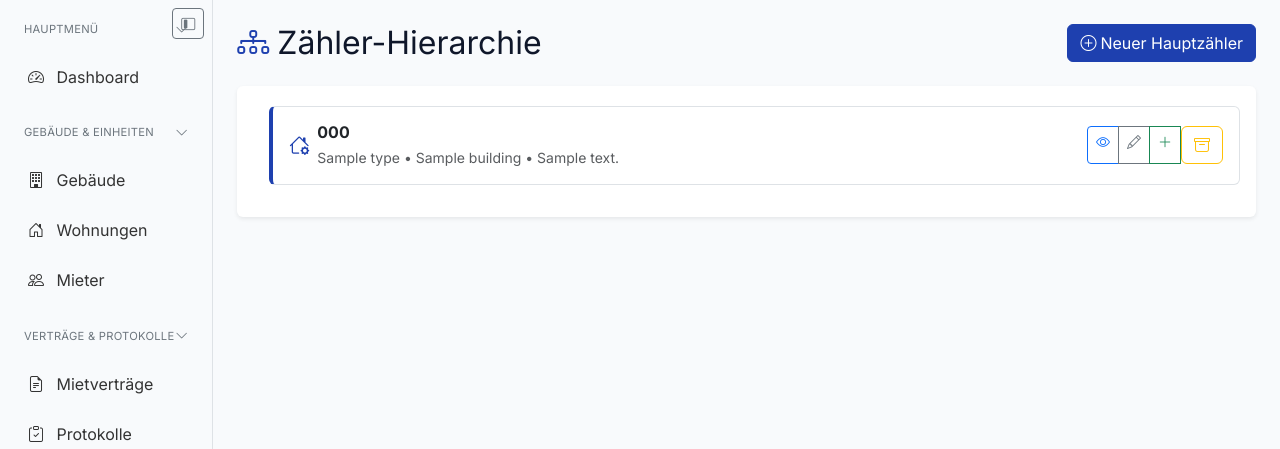
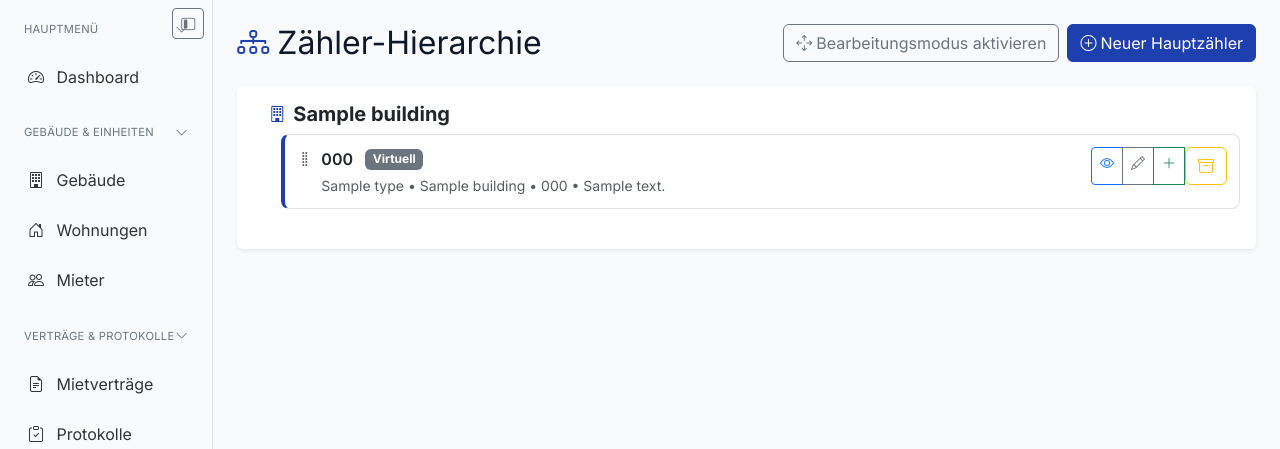
Before and after one commit to Crusha5/MietAssistent, a Flask app: page /meters/ in a window 1280 px wide. Shown: the part 56-505 px from the top of the page. Run offline with Flask 3, Linux system fonts and the light colour scheme; the visitor is signed in with stand-in values (Sample User, id 1); tables that the repository leaves empty hold one stand-in row (values such as "Sample post"); data that the repository does not hold is empty.

Commit message:
Add drag-and-drop meter hierarchy editing and fix template preview

```diff
--- a/app/routes/meters.py
+++ b/app/routes/meters.py
@@ -24,7 +24,29 @@ def meters_list():
         db.joinedload(Meter.sub_meters)
     ).all()
 
-    return render_template('meters/list.html', meters=meters)
+    meter_map = {m.id: m for m in meters if not m.is_archived}
+    children_map = {m_id: [] for m_id in meter_map.keys()}
+    roots_by_building = {}
+
+    for meter in meter_map.values():
+        if meter.parent_meter_id and meter.parent_meter_id in meter_map:
+            children_map[meter.parent_meter_id].append(meter)
+        else:
+            roots_by_building.setdefault(meter.building_id, []).append(meter)
+
+    def attach_children(current_meter):
+        current_meter._children = sorted(children_map.get(current_meter.id, []), key=lambda m: m.meter_number)
+        for child in current_meter._children:
+            attach_children(child)
+
+    for building_id, building_roots in roots_by_building.items():
+        roots_by_building[building_id] = sorted(building_roots, key=lambda m: m.meter_number)
+        for root in roots_by_building[building_id]:
+            attach_children(root)
+
+    buildings = {m.building_id: m.building for m in meter_map.values() if m.building}
+
+    return render_template('meters/list.html', roots_by_building=roots_by_building, buildings=buildings)
 
 @meters_bp.route('/create', methods=['GET', 'POST'])
 @login_required
@@ -494,6 +516,54 @@ def get_building_meters(building_id):
     except Exception as e:
         return jsonify({'error': str(e)}), 500
 
+
+@meters_bp.route('/api/meters/<meter_id>/reparent', methods=['POST'])
+@login_required
+def reparent_meter(meter_id):
+    """Weist einem Zähler einen neuen Parent zu (Drag & Drop)."""
+    meter = Meter.query.get_or_404(meter_id)
+    payload = request.get_json() or {}
+    new_parent_id = payload.get('new_parent_id') or None
+
+    try:
+        if meter.is_archived:
+            raise ValueError('Archivierte Zähler können nicht verschoben werden.')
+
+        if new_parent_id == meter_id:
+            raise ValueError('Ein Zähler kann nicht sich selbst unterordnen.')
+
+        new_parent = None
+        if new_parent_id:
+            new_parent = Meter.query.get(new_parent_id)
+            if not new_parent:
+                raise ValueError('Zielzähler existiert nicht.')
+            if new_parent.is_archived:
+                raise ValueError('Ein archivierter Zähler kann kein Parent sein.')
+            if new_parent.building_id != meter.building_id:
+                raise ValueError('Zähler können nur innerhalb desselben Gebäudes verschoben werden.')
+
+            def is_descendant(current_meter, target_id):
+                for sub in current_meter.sub_meters or []:
+                    if sub.id == target_id or is_descendant(sub, target_id):
+                        return True
+                return False
+
+            if is_descendant(meter, new_parent_id):
+                raise ValueError('Der gewählte Zielzähler ist ein Unterzähler dieses Zählers.')
+
+        meter.parent_meter_id = new_parent_id
+        meter.is_main_meter = new_parent_id is None
+        db.session.commit()
+
+        return jsonify({'status': 'ok', 'meter_id': meter.id, 'new_parent_id': new_parent_id})
+    except ValueError as ve:
+        db.session.rollback()
+        return jsonify({'error': str(ve)}), 400
+    except Exception as exc:
+        db.session.rollback()
+        current_app.logger.error('Fehler beim Reparenting: %s', exc, exc_info=True)
+        return jsonify({'error': 'Interner Fehler beim Verschieben des Zählers'}), 500
+
 # 🔥 API ROUTES FÜR MOBILE APP/EXTERNE SYSTEME
 
 @meters_bp.route('/api/meters', methods=['GET'])
--- a/app/templates/meters/list.html
+++ b/app/templates/meters/list.html
@@ -1,135 +1,76 @@
 {% extends "base.html" %}
 
 {% block title %}Zähler - Rental Management{% endblock %}
+
+{% macro render_meter_node(meter, level) %}
+<div class="meter-node level-{{ level }}" data-meter-id="{{ meter.id }}" data-parent-id="{{ meter.parent_meter_id or '' }}" data-building-id="{{ meter.building_id }}" draggable="true">
+    <div class="meter-node-header d-flex justify-content-between align-items-start">
+        <div class="d-flex align-items-start">
+            <span class="drag-handle me-2" title="Zum Verschieben ziehen"><i class="bi bi-grip-vertical"></i></span>
+            <div>
+                <div class="d-flex align-items-center mb-1">
+                    <span class="fw-semibold me-2">{{ meter.meter_number }}</span>
+                    {% if meter.is_virtual_meter %}<span class="badge bg-secondary ms-1">Virtuell</span>{% endif %}
+                </div>
+                <div class="text-muted small">
+                    {{ meter.meter_type.name }}
+                    {% if meter.building %}• {{ meter.building.name }}{% endif %}
+                    {% if meter.apartment %}• {{ meter.apartment.apartment_number }}{% endif %}
+                    {% if meter.description %}• {{ meter.description }}{% endif %}
+                </div>
+            </div>
+        </div>
+        <div class="btn-group btn-group-sm">
+            <a href="{{ url_for('meters.meter_detail', meter_id=meter.id) }}" class="btn btn-outline-primary" title="Details"><i class="bi bi-eye"></i></a>
+            <a href="{{ url_for('meters.edit_meter', meter_id=meter.id) }}" class="btn btn-outline-secondary" title="Bearbeiten"><i class="bi bi-pencil"></i></a>
+            <a href="{{ url_for('meters.add_submeter', meter_id=meter.id) }}" class="btn btn-outline-success" title="Unterzähler hinzufügen"><i class="bi bi-plus-lg"></i></a>
+            <form action="{{ url_for('meters.archive_meter', meter_id=meter.id) }}" method="POST" class="d-inline">
+                <input type="hidden" name="next" value="{{ request.path }}">
+                <button type="submit" class="btn btn-outline-warning" onclick="return confirm('Diesen Zähler archivieren?');"><i class="bi bi-archive"></i></button>
+            </form>
+        </div>
+    </div>
+    <div class="meter-dropzone" data-parent-id="{{ meter.id }}" data-building-id="{{ meter.building_id }}">
+        {% for child in meter._children %}
+            {{ render_meter_node(child, level + 1) }}
+        {% endfor %}
+    </div>
+</div>
+{% endmacro %}
 
 {% block content %}
 <div class="d-flex justify-content-between align-items-center mb-4">
     <h1 class="h2 mb-0">
         <i class="bi bi-diagram-3 text-primary me-2"></i>Zähler-Hierarchie
     </h1>
+    <div class="d-flex gap-2">
+        <button id="toggle-edit-mode" class="btn btn-outline-secondary" type="button">
+            <i class="bi bi-arrows-move me-1"></i>Bearbeitungsmodus aktivieren
+        </button>
         <a href="/meters/create" class="btn btn-primary">
             <i class="bi bi-plus-circle me-1"></i>Neuer Hauptzähler
         </a>
     </div>
+</div>
+
+<div id="drag-drop-feedback" class="alert alert-info d-none" role="alert"></div>
 
 <div class="card border-0 shadow-sm">
     <div class="card-body">
-        {% if meters %}
+        {% if roots_by_building %}
             <div class="hierarchy-tree">
-            {% for meter in meters %}
-                {% if meter.is_main_meter and not meter.is_archived %}
-                    <!-- Hauptzähler (Ebene 0) -->
-                    <div class="hierarchy-item main-meter mb-3 p-3 border rounded">
-                        <div class="d-flex justify-content-between align-items-center">
-                            <div class="d-flex align-items-center">
-                                <i class="bi bi-house-gear text-primary me-2 fs-5"></i>
-                                <div>
-                                    <h6 class="mb-1 fw-bold">{{ meter.meter_number }}</h6>
-                                    <div class="text-muted small">
-                                        {{ meter.meter_type.name }} • {{ meter.building.name }}
-                                        {% if meter.description %}• {{ meter.description }}{% endif %}
+                {% for building_id, roots in roots_by_building.items() %}
+                    <div class="mb-4 building-section" data-building-id="{{ building_id }}">
+                        <div class="d-flex align-items-center mb-2">
+                            <i class="bi bi-building text-primary me-2"></i>
+                            <h5 class="mb-0">{{ buildings.get(building_id).name if buildings.get(building_id) else 'Gebäude' }}</h5>
+                        </div>
+                        <div class="meter-dropzone root-dropzone" data-parent-id="" data-building-id="{{ building_id }}">
+                            {% for meter in roots %}
+                                {{ render_meter_node(meter, 0) }}
+                            {% endfor %}
                         </div>
                     </div>
-                            </div>
-                            <div class="btn-group btn-group-sm">
-                                <a href="{{ url_for('meters.meter_detail', meter_id=meter.id) }}" class="btn btn-outline-primary" title="Details">
-                                    <i class="bi bi-eye"></i>
-                                </a>
-                                <a href="{{ url_for('meters.edit_meter', meter_id=meter.id) }}" class="btn btn-outline-secondary" title="Bearbeiten">
-                                    <i class="bi bi-pencil"></i>
-                                </a>
-                                <a href="{{ url_for('meters.add_submeter', meter_id=meter.id) }}" class="btn btn-outline-success" title="Unterzähler hinzufügen">
-                                    <i class="bi bi-plus-lg"></i>
-                                </a>
-                                <form action="{{ url_for('meters.archive_meter', meter_id=meter.id) }}" method="POST" class="d-inline">
-                                    <input type="hidden" name="next" value="{{ request.path }}">
-                                    <button type="submit" class="btn btn-outline-warning" onclick="return confirm('Diesen Zähler archivieren?');">
-                                        <i class="bi bi-archive"></i>
-                                    </button>
-                                </form>
-                            </div>
-                        </div>
-
-                        <!-- Unterzähler Ebene 1 -->
-                        {% set level1_meters = meter.sub_meters | rejectattr('is_archived') | list %}
-                        {% if level1_meters %}
-                        <div class="sub-meters level-1 mt-2 ms-4">
-                            {% for level1_meter in level1_meters %}
-                            <div class="hierarchy-item sub-meter level-1 mb-2 p-2 border rounded">
-                                <div class="d-flex justify-content-between align-items-center">
-                                    <div class="d-flex align-items-center">
-                                        <i class="bi bi-arrow-return-right text-success me-2"></i>
-                                        <div>
-                                            <h6 class="mb-1">{{ level1_meter.meter_number }}</h6>
-                                            <div class="text-muted small">
-                                                {{ level1_meter.meter_type.name }}
-                                                {% if level1_meter.apartment %}• {{ level1_meter.apartment.apartment_number }}{% endif %}
-                                                {% if level1_meter.description %}• {{ level1_meter.description }}{% endif %}
-                                            </div>
-                                        </div>
-                                    </div>
-                                    <div class="btn-group btn-group-sm">
-                                        <a href="{{ url_for('meters.meter_detail', meter_id=level1_meter.id) }}" class="btn btn-outline-primary">
-                                            <i class="bi bi-eye"></i>
-                                        </a>
-                                        <a href="{{ url_for('meters.edit_submeter', meter_id=level1_meter.id) }}" class="btn btn-outline-secondary">
-                                            <i class="bi bi-pencil"></i>
-                                        </a>
-                                        <a href="{{ url_for('meters.add_submeter', meter_id=level1_meter.id) }}" class="btn btn-outline-success">
-                                            <i class="bi bi-plus-lg"></i>
-                                        </a>
-                                        <form action="{{ url_for('meters.archive_meter', meter_id=level1_meter.id) }}" method="POST" class="d-inline">
-                                            <input type="hidden" name="next" value="{{ request.path }}">
-                                            <button type="submit" class="btn btn-outline-warning" onclick="return confirm('Diesen Unterzähler archivieren?');">
-                                                <i class="bi bi-archive"></i>
-                                            </button>
-                                        </form>
-                                    </div>
-                                </div>
-
-                                <!-- Unterzähler Ebene 2 -->
-                                {% set level2_meters = level1_meter.sub_meters | rejectattr('is_archived') | list %}
-                                {% if level2_meters %}
-                                <div class="sub-meters level-2 mt-2 ms-4">
-                                    {% for level2_meter in level2_meters %}
-                                    <div class="hierarchy-item sub-meter level-2 mb-2 p-2 border rounded">
-                                        <div class="d-flex justify-content-between align-items-center">
-                                            <div class="d-flex align-items-center">
-                                                <i class="bi bi-arrow-return-right text-info me-2"></i>
-                                                <div>
-                                                    <h6 class="mb-1">{{ level2_meter.meter_number }}</h6>
-                                                    <div class="text-muted small">
-                                                        {{ level2_meter.meter_type.name }}
-                                                        {% if level2_meter.apartment %}• {{ level2_meter.apartment.apartment_number }}{% endif %}
-                                                        {% if level2_meter.description %}• {{ level2_meter.description }}{% endif %}
-                                                    </div>
-                                                </div>
-                                            </div>
-                                            <div class="btn-group btn-group-sm">
-                                                <a href="{{ url_for('meters.meter_detail', meter_id=level2_meter.id) }}" class="btn btn-outline-primary">
-                                                    <i class="bi bi-eye"></i>
-                                                </a>
-                                                <a href="{{ url_for('meters.edit_meter', meter_id=level2_meter.id) }}" class="btn btn-outline-secondary">
-                                                    <i class="bi bi-pencil"></i>
-                                                </a>
-                                                <form action="{{ url_for('meters.archive_meter', meter_id=level2_meter.id) }}" method="POST" class="d-inline">
-                                                    <input type="hidden" name="next" value="{{ request.path }}">
-                                                    <button type="submit" class="btn btn-outline-warning" onclick="return confirm('Diesen Unterzähler archivieren?');">
-                                                        <i class="bi bi-archive"></i>
-                                                    </button>
-                                                </form>
-                                            </div>
-                                        </div>
-                                    </div>
-                                    {% endfor %}
-                                </div>
-                                {% endif %}
-                            </div>
-                            {% endfor %}
-                        </div>
-                        {% endif %}
-                    </div>
-                {% endif %}
                 {% endfor %}
             </div>
         {% else %}
@@ -149,75 +90,151 @@
 .hierarchy-tree {
     max-width: 100%;
 }
+.meter-node {
+    margin-bottom: 0.5rem;
+    padding: 0.75rem;
+    border: 1px solid var(--bs-border-color);
+    border-left: 4px solid #1e40af;
+    border-radius: 0.5rem;
+    background: var(--bs-card-bg);
+    transition: all 0.2s ease;
+}
+.meter-node.level-1 { border-left-color: #0f766e; margin-left: 1.25rem; }
+.meter-node.level-2 { border-left-color: #dc2626; margin-left: 2rem; }
+.meter-node.level-3 { border-left-color: #f97316; margin-left: 2.75rem; }
+.meter-node:hover { box-shadow: 0 2px 8px rgba(0,0,0,0.1); transform: translateY(-1px); }
+.meter-node-header { gap: 0.5rem; }
+.drag-handle { cursor: grab; color: var(--bs-secondary-color); }
+.dragging { opacity: 0.5; }
+.meter-dropzone { margin-left: 0.75rem; padding-left: 0.75rem; border-left: 2px dashed transparent; }
+.meter-dropzone.drop-target { border-left-color: #60a5fa; background: rgba(96,165,250,0.08); }
+.meter-edit-mode .meter-dropzone { border-left-color: rgba(0,0,0,0.05); }
+.root-dropzone { padding-left: 0; border-left: none; }
+[data-bs-theme="dark"] .meter-node { background: #0f172a; border-color: #1f2937; }
+[data-bs-theme="dark"] .meter-dropzone.drop-target { background: rgba(96,165,250,0.1); border-left-color: #60a5fa; }
+</style>
 
-.hierarchy-item {
-    transition: all 0.2s ease;
-    background: var(--bs-card-bg);
-    border-color: var(--bs-border-color);
+<script>
+(() => {
+    const toggle = document.getElementById('toggle-edit-mode');
+    const feedback = document.getElementById('drag-drop-feedback');
+    let editMode = false;
+    let draggedNode = null;
+
+    function setFeedback(message, type = 'info') {
+        if (!feedback) return;
+        feedback.className = `alert alert-${type}`;
+        feedback.textContent = message;
+        feedback.classList.remove('d-none');
     }
 
-.hierarchy-item:hover {
-    box-shadow: 0 2px 8px rgba(0,0,0,0.1);
-    transform: translateY(-1px);
+    function clearFeedback() {
+        if (!feedback) return;
+        feedback.classList.add('d-none');
+        feedback.textContent = '';
     }
 
-.main-meter {
-    border-left: 4px solid #1e40af !important;
-    background: var(--bs-card-bg);
+    function toggleEdit() {
+        editMode = !editMode;
+        document.body.classList.toggle('meter-edit-mode', editMode);
+        toggle.innerHTML = editMode
+            ? '<i class="bi bi-check2-square me-1"></i>Bearbeitungsmodus beenden'
+            : '<i class="bi bi-arrows-move me-1"></i>Bearbeitungsmodus aktivieren';
+        setFeedback(editMode ? 'Ziehen Sie einen Zähler auf einen anderen, um ihn unterzuordnen. Root-Bereich = Hauptzähler.' : '');
+        if (!editMode) {
+            clearFeedback();
+        }
     }
 
-.sub-meter.level-1 {
-    border-left: 4px solid #0f766e !important;
-    background: var(--bs-body-bg);
+    function isAncestor(node, potentialChild) {
+        return node && node.contains(potentialChild);
     }
 
-.sub-meter.level-2 {
-    border-left: 4px solid #dc2626 !important;
-    background: var(--bs-body-bg);
+    function handleDragStart(event) {
+        if (!editMode) {
+            event.preventDefault();
+            return;
+        }
+        draggedNode = event.currentTarget;
+        draggedNode.classList.add('dragging');
+        event.dataTransfer.effectAllowed = 'move';
+        event.dataTransfer.setData('text/plain', draggedNode.dataset.meterId);
     }
 
-.sub-meters.level-1 {
-    border-left: 2px dashed #dee2e6;
-    padding-left: 1rem;
+    function handleDragEnd() {
+        if (draggedNode) {
+            draggedNode.classList.remove('dragging');
+        }
+        draggedNode = null;
+        document.querySelectorAll('.meter-dropzone').forEach(z => z.classList.remove('drop-target'));
     }
 
-.sub-meters.level-2 {
-    border-left: 2px dotted #dee2e6;
-    padding-left: 1rem;
+    function handleDragOver(event) {
+        if (!editMode || !draggedNode) return;
+        const zone = event.currentTarget;
+        const sameBuilding = zone.dataset.buildingId === draggedNode.dataset.buildingId;
+        const insideDragged = isAncestor(draggedNode, zone);
+        if (sameBuilding && !insideDragged) {
+            event.preventDefault();
+            zone.classList.add('drop-target');
+        }
     }
 
-[data-bs-theme="dark"] .hierarchy-item,
-body[data-bs-theme="dark"] .hierarchy-item {
-    background: #0f172a;
-    border-color: #1f2937;
-    color: #e2e8f0;
+    function handleDragLeave(event) {
+        event.currentTarget.classList.remove('drop-target');
     }
-[data-bs-theme="dark"] .hierarchy-item .text-muted,
-body[data-bs-theme="dark"] .hierarchy-item .text-muted {
-    color: #cbd5e1 !important;
+
+    async function handleDrop(event) {
+        if (!editMode || !draggedNode) return;
+        event.preventDefault();
+        const zone = event.currentTarget;
+        zone.classList.remove('drop-target');
+
+        if (isAncestor(draggedNode, zone)) {
+            setFeedback('Ein Zähler kann nicht unter sich selbst einsortiert werden.', 'warning');
+            return;
         }
-[data-bs-theme="dark"] .main-meter,
-body[data-bs-theme="dark"] .main-meter {
-    border-left-color: #60a5fa !important;
-    background: #0b1626;
+
+        if (zone.dataset.buildingId !== draggedNode.dataset.buildingId) {
+            setFeedback('Zähler können nur innerhalb eines Gebäudes verschoben werden.', 'danger');
+            return;
         }
-[data-bs-theme="dark"] .sub-meter.level-1,
-body[data-bs-theme="dark"] .sub-meter.level-1 {
-    border-left-color: #34d399 !important;
-    background: #0c1723;
+
+        const targetParentId = zone.dataset.parentId || null;
+        const meterId = draggedNode.dataset.meterId;
+
+        try {
+            const response = await fetch(`/meters/api/meters/${meterId}/reparent`, {
+                method: 'POST',
+                headers: { 'Content-Type': 'application/json' },
+                body: JSON.stringify({ new_parent_id: targetParentId })
+            });
+
+            const result = await response.json();
+            if (!response.ok) {
+                throw new Error(result.error || 'Speichern fehlgeschlagen');
             }
-[data-bs-theme="dark"] .sub-meter.level-2,
-body[data-bs-theme="dark"] .sub-meter.level-2 {
-    border-left-color: #fbbf24 !important;
-    background: #0a101c;
+
+            zone.appendChild(draggedNode);
+            draggedNode.dataset.parentId = targetParentId || '';
+            setFeedback('Hierarchie aktualisiert.', 'success');
+        } catch (err) {
+            setFeedback(err.message, 'danger');
         }
-[data-bs-theme="dark"] .sub-meters.level-1,
-body[data-bs-theme="dark"] .sub-meters.level-1 {
-    border-color: #334155;
     }
-[data-bs-theme="dark"] .sub-meters.level-2,
-body[data-bs-theme="dark"] .sub-meters.level-2 {
-    border-color: #475569;
-}
-</style>
+
+    toggle?.addEventListener('click', toggleEdit);
+
+    document.querySelectorAll('.meter-node').forEach(node => {
+        node.addEventListener('dragstart', handleDragStart);
+        node.addEventListener('dragend', handleDragEnd);
+    });
+
+    document.querySelectorAll('.meter-dropzone').forEach(zone => {
+        zone.addEventListener('dragover', handleDragOver);
+        zone.addEventListener('dragleave', handleDragLeave);
+        zone.addEventListener('drop', handleDrop);
+    });
+})();
+</script>
 {% endblock %}
```
Lines whose indentation alone changed are shown as unchanged.
